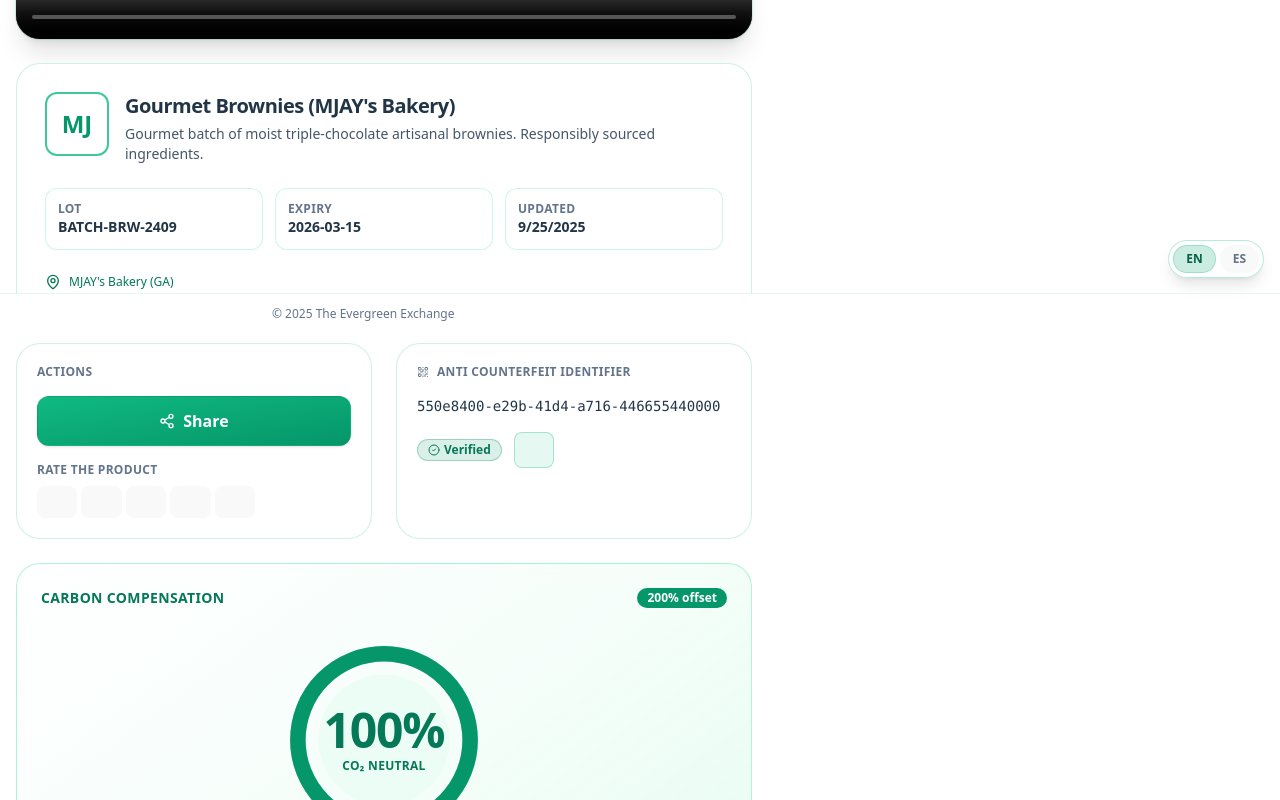
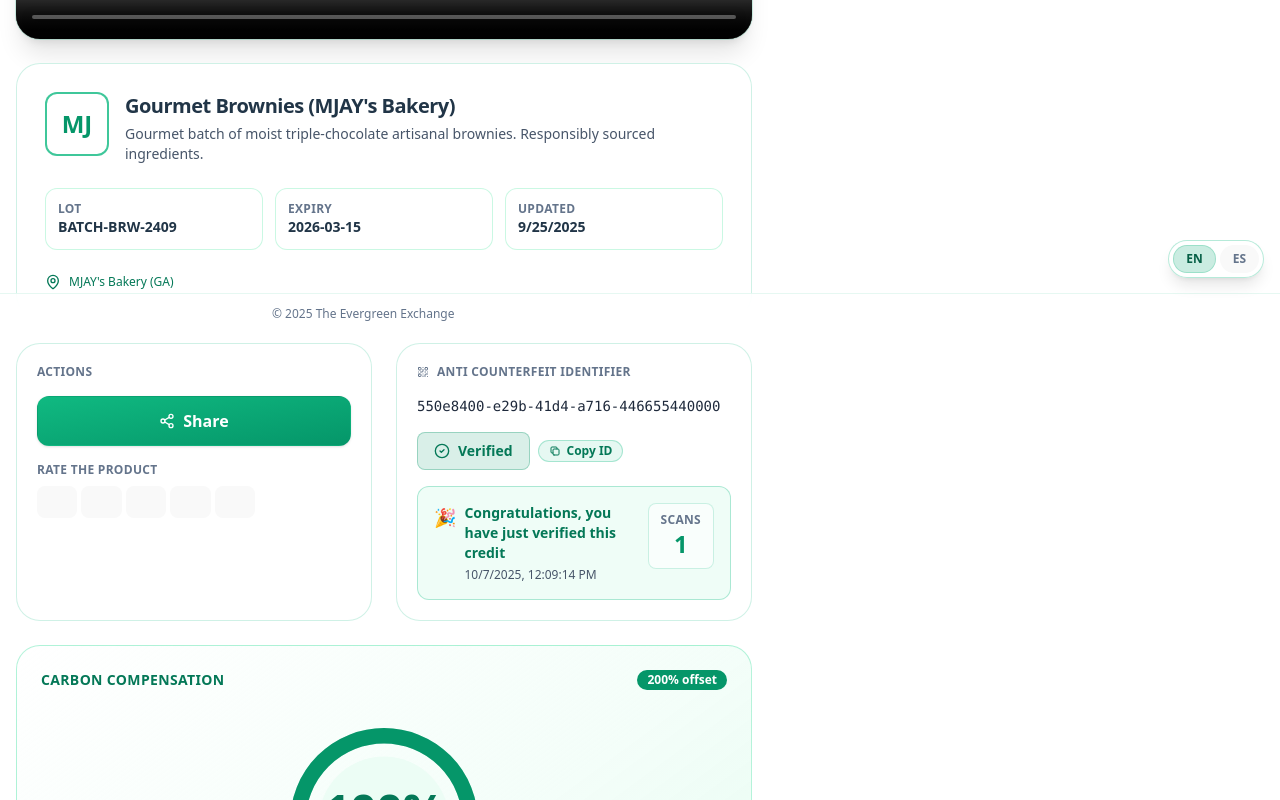
Before and after one commit to wildwestcrypto/Front-End-V3, a React (Vite) app: page / in a window 1280 px wide. Shown: the part 466-1266 px from the top of the page. Built offline with nearby package versions, Linux system fonts and the light colour scheme; grey boxes are pictures that could not be loaded.

Commit message:
complete before reordering

```diff
--- a/src/App.tsx
+++ b/src/App.tsx
@@ -36,6 +36,7 @@
     exp: '2026-03-15',
     updated: '2025-09-25T09:05:00Z',
     origin: 'i18n:origin_mjays_bakery_us',
+    scanCount: 1,
     carbon: '200 g CO₂ per box.',
     carbon_produced_g: 200,
     carbon_offset_g: 400,
@@ -205,7 +206,7 @@
 const LanguageContext = createContext({
   lang: 'en',
   t: (key) => key,
-  setLang: () => {},
+  setLang: () => { },
 });
 
 const useTranslation = () => useContext(LanguageContext);
@@ -289,23 +290,23 @@
 
   if (ok === true) {
     return (
-      <span className="inline-flex items-center gap-1 px-2.5 py-0.5 rounded-full text-xs font-semibold bg-emerald-600/15 text-emerald-700 dark:text-emerald-300 border border-emerald-600/30 dark:border-emerald-400/30">
-        <CircleCheck className="w-3 h-3" />
+      <span className="inline-flex items-center gap-2 px-4 py-2 rounded-lg text-sm font-semibold bg-emerald-600/15 text-emerald-700 dark:text-emerald-300 border border-emerald-600/30 dark:border-emerald-400/30">
+        <CircleCheck className="w-4 h-4" />
         {t('verification_pill')}
       </span>
     );
   } else if (ok === false) {
     return (
-      <span className="inline-flex items-center gap-1 px-2.5 py-0.5 rounded-full text-xs font-semibold bg-rose-600/15 text-rose-700 dark:text-rose-300 border border-rose-600/30">
-        <CircleX className="w-3 h-3" />
+      <span className="inline-flex items-center gap-2 px-4 py-2 rounded-lg text-sm font-semibold bg-rose-600/15 text-rose-700 dark:text-rose-300 border border-rose-600/30">
+        <CircleX className="w-4 h-4" />
         {t('not_verified')}
       </span>
     );
   }
 
   return (
-    <span className="inline-flex items-center gap-1 px-2.5 py-0.5 rounded-full text-xs font-semibold bg-amber-500/15 text-amber-700 dark:text-amber-300 border border-amber-600/30">
-      <TriangleAlert className="w-3 h-3" />
+    <span className="inline-flex items-center gap-2 px-4 py-2 rounded-lg text-sm font-semibold bg-amber-500/15 text-amber-700 dark:text-amber-300 border border-amber-600/30">
+      <TriangleAlert className="w-4 h-4" />
       Unknown
     </span>
   );
@@ -344,8 +345,7 @@
         <button
           key={value}
           onClick={() => setTheme(value)}
-          className={`relative w-8 h-8 flex items-center justify-center rounded-full transition-colors ${
-            theme === value
+          className={`relative w-8 h-8 flex items-center justify-center rounded-full transition-colors ${theme === value
             ? 'text-emerald-800 dark:text-emerald-100'
             : 'text-slate-500 dark:text-slate-400 hover:text-emerald-600 dark:hover:text-emerald-300'
             }`}
@@ -376,8 +376,7 @@
           <button
             key={code}
             onClick={() => setLang(code)}
-            className={`relative px-3 h-7 flex items-center justify-center rounded-full text-xs font-semibold transition-colors ${
-              lang === code
+            className={`relative px-3 h-7 flex items-center justify-center rounded-full text-xs font-semibold transition-colors ${lang === code
               ? 'text-emerald-800 dark:text-emerald-100'
               : 'text-slate-500 dark:text-slate-400 hover:text-emerald-600'
               }`}
@@ -401,7 +400,7 @@
     try {
       await navigator.clipboard.writeText(text);
       setCopied(true);
-      setTimeout(() => setCopied(false), 1400);
+      setTimeout(() => setCopied(false), 2000);
     } catch (err) {
       console.error('Copy failed:', err);
     }
@@ -411,16 +410,25 @@
     <div className="relative">
       <button
         onClick={handleCopy}
-        className="w-9 h-9 flex items-center justify-center rounded-lg bg-emerald-500/10 hover:bg-emerald-500/20 text-emerald-700 dark:text-emerald-200 border border-emerald-500/30 transition-colors"
+        className="inline-flex items-center gap-1.5 px-2.5 py-0.5 rounded-full text-xs font-semibold bg-emerald-500/10 hover:bg-emerald-500/20 text-emerald-700 dark:text-emerald-300 border border-emerald-500/30 transition-all"
         aria-label={label || t('copy_id')}
       >
-        <Clipboard className="w-4 h-4" />
+        {copied ? (
+          <>
+            <svg className="w-3 h-3" fill="none" stroke="currentColor" viewBox="0 0 24 24">
+              <path strokeLinecap="round" strokeLinejoin="round" strokeWidth={2} d="M5 13l4 4L19 7" />
+            </svg>
+            {t('copied_short')}
+          </>
+        ) : (
+          <>
+            <svg className="w-3 h-3" fill="none" stroke="currentColor" viewBox="0 0 24 24">
+              <path strokeLinecap="round" strokeLinejoin="round" strokeWidth={2} d="M8 16H6a2 2 0 01-2-2V6a2 2 0 012-2h8a2 2 0 012 2v2m-6 12h8a2 2 0 002-2v-8a2 2 0 00-2-2h-8a2 2 0 00-2 2v8a2 2 0 002 2z" />
+            </svg>
+            {t('copy_id')}
+          </>
+        )}
       </button>
-      {copied && (
-        <span className="absolute -bottom-7 left-1/2 -translate-x-1/2 text-xs font-medium px-2 py-1 rounded-md bg-emerald-600 text-white shadow whitespace-nowrap">
-          {t('copied_short')}
-        </span>
-      )}
     </div>
   );
 };
@@ -509,8 +517,7 @@
               className="w-8 h-8 rounded-lg flex items-center justify-center transition-colors"
             >
               <Star
-                className={`w-5 h-5 ${
-                  filled
+                className={`w-5 h-5 ${filled
                   ? 'fill-amber-400/70 stroke-amber-400'
                   : 'stroke-slate-400 dark:stroke-slate-600'
                   }`}
@@ -668,12 +675,57 @@
                 <QrCode className="w-3 h-3" />
                 {t('identifier')}
               </div>
-              <div className="text-sm font-mono break-all">
+
+              <div className="text-sm font-mono break-all text-slate-800 dark:text-slate-200">
                 {productData.uuid}
               </div>
-              <div className="flex items-center gap-3">
+
+              <div className="flex items-center gap-2">
                 <VerificationBadge ok={productData.ok} />
                 <CopyButton text={productData.uuid} />
+              </div>
+
+              {/* ===== NEW: VERIFICATION CONFIRMATION BOX ===== */}
+              <div className="rounded-xl bg-emerald-50/80 dark:bg-emerald-900/20 border border-emerald-500/30 p-4">
+                <div className="flex items-start justify-between gap-4">
+                  <div className="flex-1">
+                    <div className="flex items-start gap-2">
+                      <span className="text-lg">{(productData.scanCount || 1) === 1 ? '🎉' : '✅'}</span>
+                      <div>
+                        <p className="text-sm font-semibold text-emerald-700 dark:text-emerald-300">
+                          {(productData.scanCount || 1) === 1
+                            ? 'Congratulations, you have just verified this credit'
+                            : `This credit was already verified at ${new Date().toLocaleString()}`
+                          }
+                        </p>
+                        <p className="text-xs text-slate-600 dark:text-slate-400 mt-1">
+                          {(productData.scanCount || 1) === 1
+                            ? new Date().toLocaleString()
+                            : `Scanned ${productData.scanCount} times`
+                          }
+                        </p>
+                      </div>
+                    </div>
+                  </div>
+
+                  <div className={`flex flex-col items-center justify-center px-3 py-2 rounded-lg border ${(productData.scanCount || 1) === 1
+                      ? 'bg-white/60 dark:bg-slate-800/60 border-emerald-500/20'
+                      : 'bg-amber-50/60 dark:bg-amber-900/20 border-amber-500/30'
+                    }`}>
+                    <div className={`text-xs font-semibold uppercase tracking-wide ${(productData.scanCount || 1) === 1
+                        ? 'text-slate-500 dark:text-slate-400'
+                        : 'text-amber-700 dark:text-amber-300'
+                      }`}>
+                      Scans
+                    </div>
+                    <div className={`text-2xl font-bold ${(productData.scanCount || 1) === 1
+                        ? 'text-emerald-600 dark:text-emerald-400'
+                        : 'text-amber-600 dark:text-amber-400'
+                      }`}>
+                      {productData.scanCount || 1}
+                    </div>
+                  </div>
+                </div>
               </div>
             </div>
           </div>
```
Lines whose indentation alone changed are shown as unchanged.
